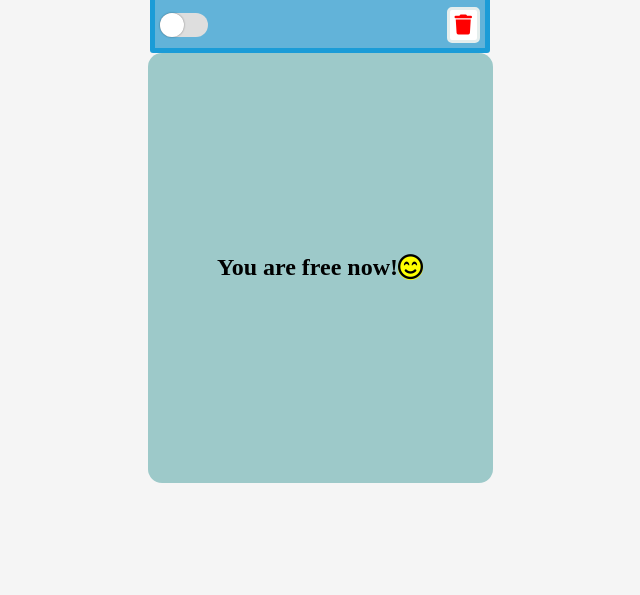
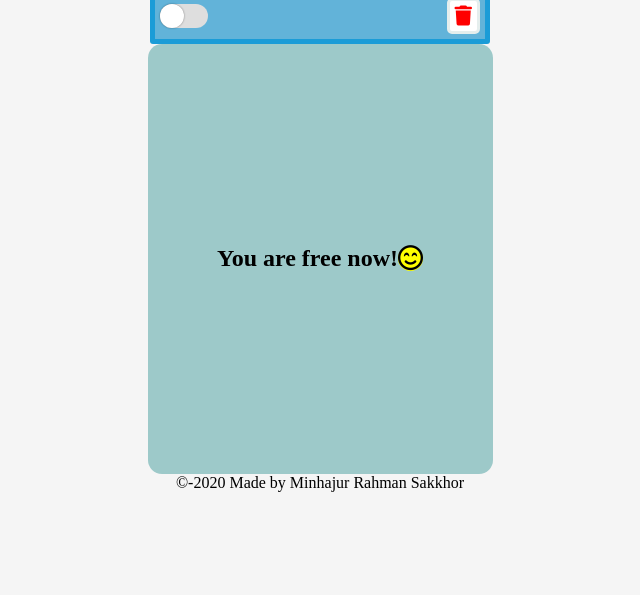
Before and after one commit to Sakkhor909/ThingsToDo, a plain HTML site: page index.html in a window 1280 px wide. Shown: the part 205-800 px from the top of the page, without its empty margins (320-960 px from the left). Drawn offline with Linux system fonts and the light colour scheme.

Commit message:
Update index.html

```diff
--- a/index.html
+++ b/index.html
@@ -48,6 +48,7 @@
         </ul>
 
     </div>
+      <footer>©-2020 Made by Minhajur Rahman Sakkhor</footer>
 </body>
 
 </html>
```
